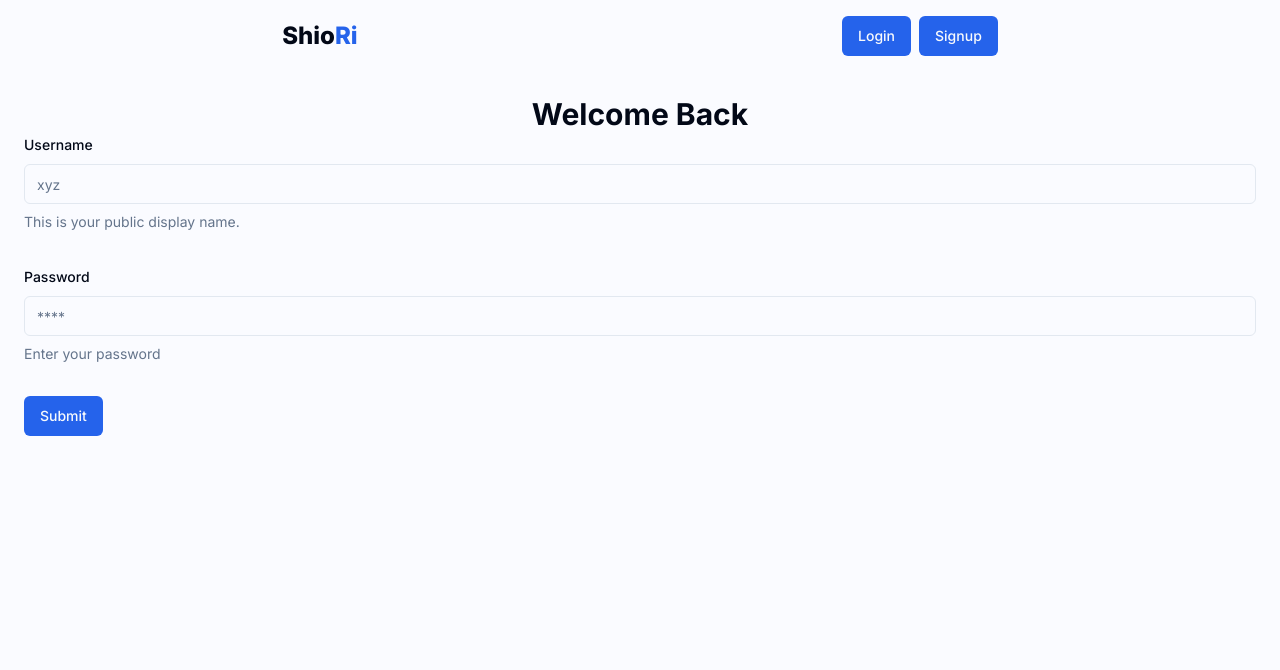
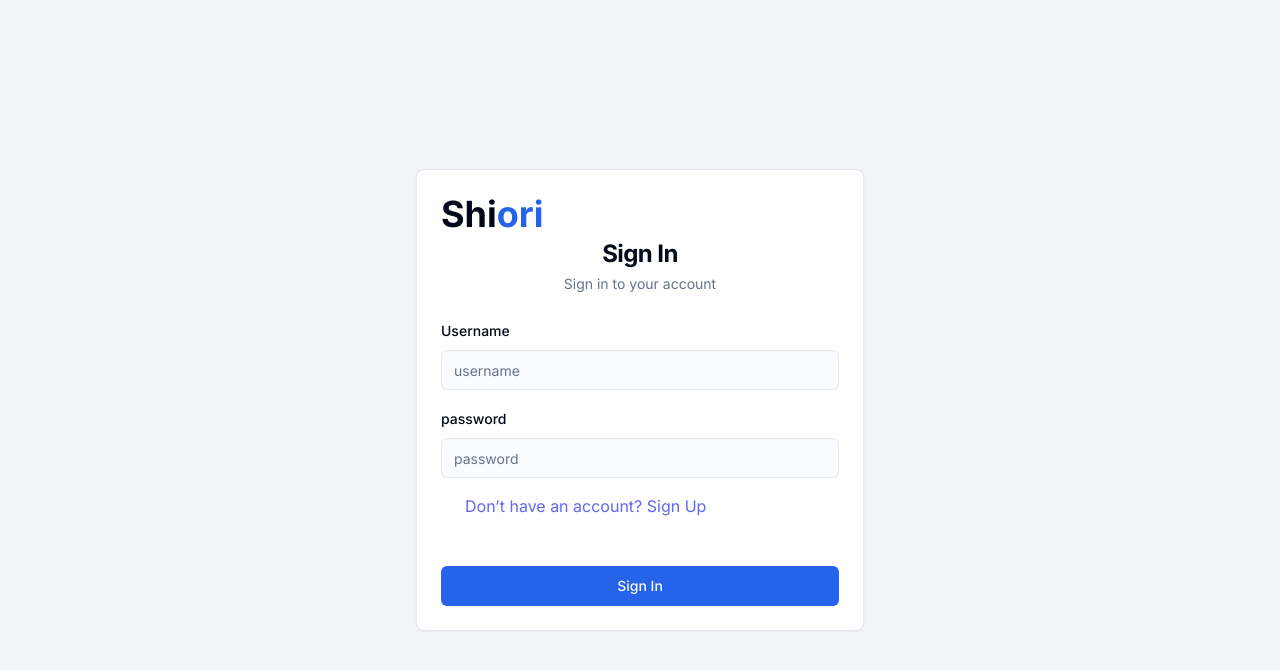
Before and after one commit to HamidSiddiqui12/shiori, a Next.js app: page /login in a window 1280 px wide. Shown: the top 670 px of the page. Built offline with nearby package versions, Linux system fonts and the light colour scheme.

Commit message:
sign-in and sign-up page

```diff
--- a/src/app/(auth)/login/page.tsx
+++ b/src/app/(auth)/login/page.tsx
@@ -1,12 +1,7 @@
 import Register from "@/components/form/register";
 
 function Login() {
-  return (
-    <div className="p-6 w-full">
-      <h1 className="font-bold text-3xl text-center">Welcome Back</h1>
-      <Register type="login" />
-    </div>
-  );
+  return <Register type="login" />;
 }
 
 export default Login;
--- a/src/app/(auth)/sign-up/page.tsx
+++ b/src/app/(auth)/sign-up/page.tsx
@@ -1,14 +1,7 @@
 import Register from "@/components/form/register";
 
 function SignUP() {
-  return (
-    <div className="p-6 w-full">
-      <h1 className="font-bold text-3xl text-center">
-        New User? Register First
-      </h1>
-      <Register type="register" />
-    </div>
-  );
+  return <Register type="register" />;
 }
 
 export default SignUP;
--- /dev/null
+++ b/src/app/(home)/layout.tsx
@@ -0,0 +1,13 @@
+import Header from "@/components/customs/header";
+import React from "react";
+
+const layout = ({ children }: { children: React.ReactNode }) => {
+  return (
+    <main className="flex flex-col w-full min-h-screen">
+      <Header />
+      <div className="flex flex-1 w-full">{children}</div>
+    </main>
+  );
+};
+
+export default layout;
--- a/src/app/components/Linkcard.tsx
+++ b/src/app/components/Linkcard.tsx
@@ -71,9 +71,6 @@
               </div>
             </CardDescription>
           </CardHeader>
-          {/* <CardContent>
-            <p>Additional content or description can go here.</p>
-          </CardContent> */}
           <CardFooter className="flex justify-between">
             <Button className="bg-red-500 text-white px-4 py-2 rounded hover:bg-red-600">
               Delete
--- a/src/app/layout.tsx
+++ b/src/app/layout.tsx
@@ -1,4 +1,3 @@
-import Header from "@/components/customs/header";
 import type { Metadata } from "next";
 import { Inter } from "next/font/google";
 import React from "react";
@@ -19,7 +18,6 @@
   return (
     <html lang="en">
       <body className={inter.className}>
-        <Header />
         <main>{children}</main>
       </body>
     </html>
--- a/src/components/form/register.tsx
+++ b/src/components/form/register.tsx
@@ -3,7 +3,6 @@
 import {
   Form,
   FormControl,
-  FormDescription,
   FormField,
   FormItem,
   FormLabel,
@@ -13,11 +12,20 @@
 import { createUser, loginUser } from "@/lib/actions/user.actions";
 import { zodResolver } from "@hookform/resolvers/zod";
 import { AlertCircle } from "lucide-react";
+import Link from "next/link";
 import { useRouter } from "next/navigation";
 import { useState } from "react";
 import { useForm } from "react-hook-form";
 import { z } from "zod";
 import { Alert, AlertDescription, AlertTitle } from "../ui/alert";
+import {
+  Card,
+  CardContent,
+  CardDescription,
+  CardFooter,
+  CardHeader,
+  CardTitle,
+} from "../ui/card";
 
 const registerFormSchema = z.object({
   username: z.string().min(2).max(50),
@@ -28,6 +36,7 @@
   const router = useRouter();
 
   const [error, setError] = useState<string | null>(null);
+  const [isSignUp, setisSignUp] = useState(false);
 
   const form = useForm<z.infer<typeof registerFormSchema>>({
     resolver: zodResolver(registerFormSchema),
@@ -36,6 +45,10 @@
       password: "",
     },
   });
+
+  const toggleForm = () => {
+    setisSignUp((prev) => !prev);
+  };
 
   async function onSubmit(values: z.infer<typeof registerFormSchema>) {
     setError(null);
@@ -61,6 +74,25 @@
   return (
     <Form {...form}>
       <form onSubmit={form.handleSubmit(onSubmit)} className="space-y-8">
+        <div className="flex min-h-[100dvh] items-center justify-center bg-gray-100 px-4 dark:bg-gray-950">
+          <Card className="w-full max-w-md">
+            <CardHeader className="space-y-1 text-center">
+              <Link className="inline-flex items-center space-x-2" href="#">
+                <span className="text-4xl font-bold">
+                  Shi<span className="text-primary">ori</span>
+                </span>
+              </Link>
+              <CardTitle className="text-2xl font-bold">
+                {isSignUp ? "Sign Up" : "Sign In"}
+              </CardTitle>
+              <CardDescription>
+                {" "}
+                {isSignUp
+                  ? "Create an account to get started"
+                  : "Sign in to your account"}
+              </CardDescription>
+            </CardHeader>
+            <CardContent className="space-y-4">
               <FormField
                 control={form.control}
                 name="username"
@@ -68,11 +100,8 @@
                   <FormItem>
                     <FormLabel>Username</FormLabel>
                     <FormControl>
-                <Input placeholder="xyz" {...field} />
+                      <Input placeholder="username" {...field} />
                     </FormControl>
-              <FormDescription>
-                This is your public display name.
-              </FormDescription>
                     <FormMessage />
                   </FormItem>
                 )}
@@ -82,25 +111,41 @@
                 name="password"
                 render={({ field }) => (
                   <FormItem>
-              <FormLabel>Password</FormLabel>
+                    <FormLabel>password</FormLabel>
                     <FormControl>
-                <Input type="password" placeholder="****" {...field} />
+                      <Input placeholder="password" {...field} />
                     </FormControl>
-              <FormDescription>Enter your password</FormDescription>
                     <FormMessage />
                   </FormItem>
                 )}
               />
 
+              <CardFooter className="text-center">
+                <button
+                  onClick={toggleForm}
+                  className="text-indigo-500 hover:underline focus:outline-none"
+                >
+                  {isSignUp
+                    ? "Already have an account? Sign In"
+                    : "Don’t have an account? Sign Up"}
+                </button>
+              </CardFooter>
+            </CardContent>
+
             {error && (
               <Alert variant="destructive">
-            <AlertCircle className="h-4 w-4" />
+                <AlertCircle className="h-4 w-4 px-2" />
                 <AlertTitle>Error</AlertTitle>
                 <AlertDescription>{error}</AlertDescription>
               </Alert>
             )}
-
-        <Button type="submit">Submit</Button>
+            <CardFooter>
+              <Button type="submit" className="w-full">
+                {isSignUp ? "Sign Up" : "Sign In"}
+              </Button>
+            </CardFooter>
+          </Card>
+        </div>
       </form>
     </Form>
   );
```
Lines whose indentation alone changed are shown as unchanged.
